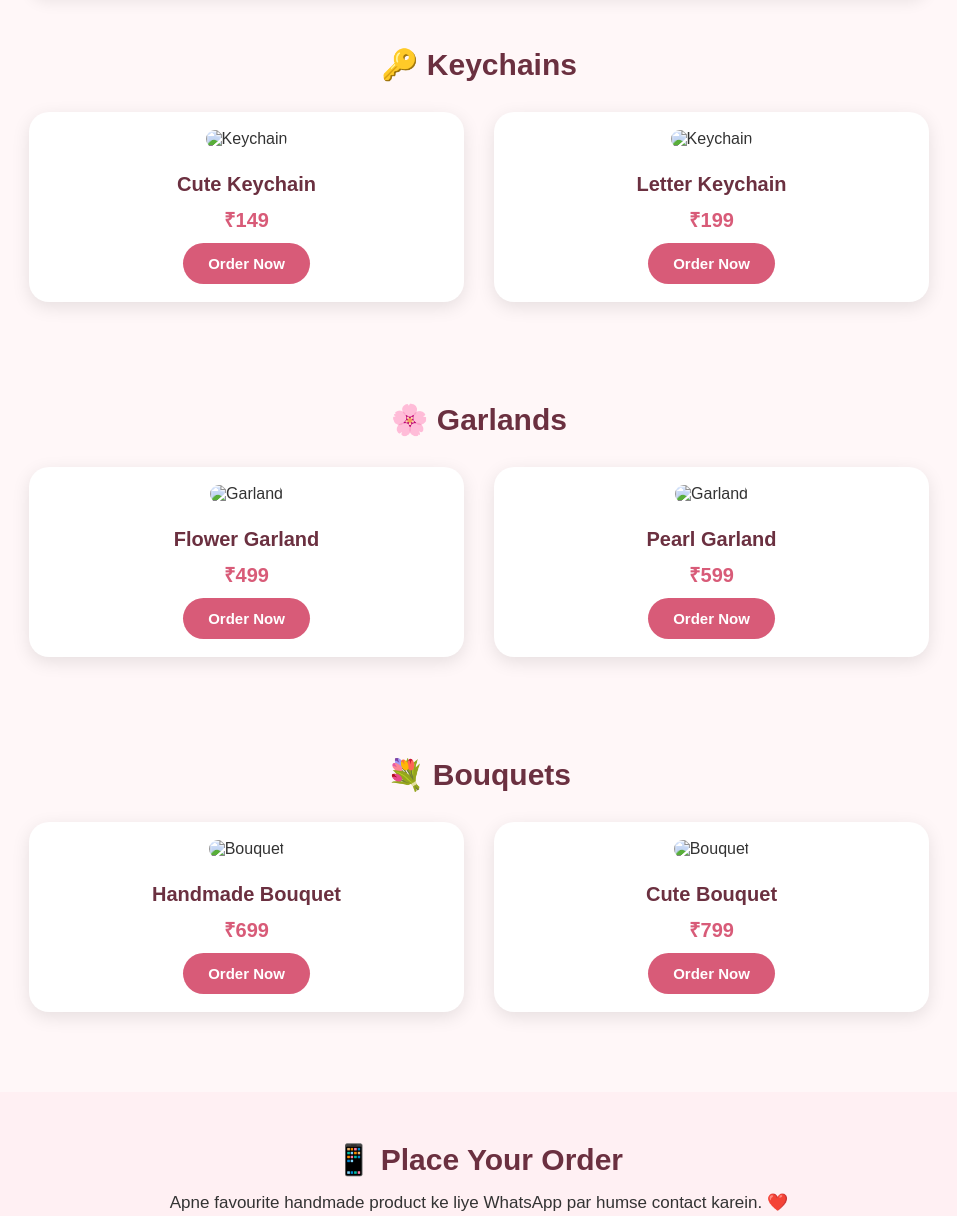
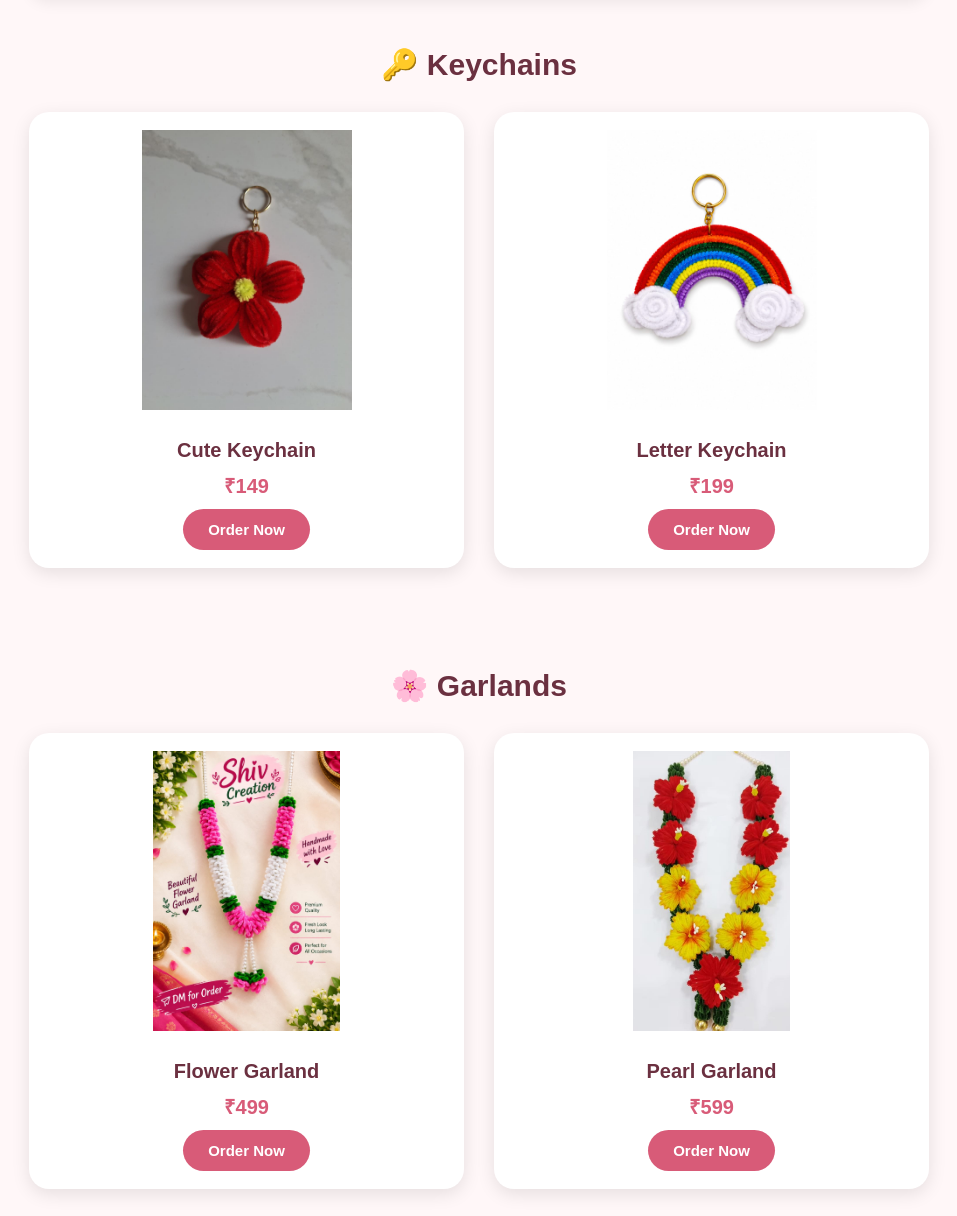
Before and after one commit to Nandini508-stack/shiv-creation, a plain HTML site: page index.html in a window 1280 px wide. Shown: the part 709-1925 px from the top of the page, without its empty margins (161-1118 px from the left). Drawn offline with Linux system fonts and the light colour scheme.

Commit message:
Fix HTML structure and update image paths

```diff
--- a/index.html
+++ b/index.html
@@ -12,7 +12,7 @@
 <body>
 
     <header>
-    <img src="images/logo.jpeg" alt="Shiv Creation Logo" class="logo">
+    <img src="logo.jpeg" alt="Shiv Creation Logo" class="logo">
 
     <h1>Shiv Creation</h1>
     <p>Beautiful Handmade Products ❤️</p>
@@ -44,7 +44,7 @@
         <div class="products">
 
             <div class="product">
-    <img src="images/keychain1.jpeg" alt="Keychain">
+    <img src="keychain1.jpeg" alt="Keychain">
     <h3>Cute Keychain</h3>
     <p>₹149</p>
 
@@ -56,7 +56,7 @@
 </div>
 
             <div class="product">
-                <img src="images/keychain2.jpeg" alt="Keychain">
+                <img src="keychain2.jpeg" alt="Keychain">
                 <h3>Letter Keychain</h3>
                 <p>₹199</p>
                <a href="https://wa.me/919172819360?text=Hi%20I%20want%20to%20order%20Cute%20Keychain%20for%20₹149"
@@ -76,7 +76,7 @@
         <div class="products">
 
             <div class="product">
-                <img src="images/garland1.jpeg" alt="Garland">
+                <img src="garland1.jpeg" alt="Garland">
                 <h3>Flower Garland</h3>
                 <p>₹499</p>
                 <a href="https://wa.me/919172819360?text=Hi%20I%20want%20to%20order%20this%20product."
@@ -87,7 +87,7 @@
             </div>
 
             <div class="product">
-                <img src="images/garland2.jpeg" alt="Garland">
+                <img src="garland2.jpeg" alt="Garland">
                 <h3>Pearl Garland</h3>
                 <p>₹599</p>
                 <a href="https://wa.me/919172819360?text=Hi%20I%20want%20to%20order%20this%20product."
@@ -107,7 +107,7 @@
         <div class="products">
 
             <div class="product">
-                <img src="images/bouquet1.jpeg" alt="Bouquet">
+                <img src="bouquet1.jpeg" alt="Bouquet">
                 <h3>Handmade Bouquet</h3>
                 <p>₹699</p>
                 <a href="https://wa.me/919172819360?text=Hi%20I%20want%20to%20order%20this%20product."
@@ -118,7 +118,7 @@
             </div>
 
             <div class="product">
-                <img src="images/bouquet2.jpeg" alt="Bouquet">
+                <img src="bouquet2.jpeg" alt="Bouquet">
                 <h3>Cute Bouquet</h3>
                 <p>₹799</p>
                 <a href="https://wa.me/919172819360?text=Hi%20I%20want%20to%20order%20this%20product."
```
